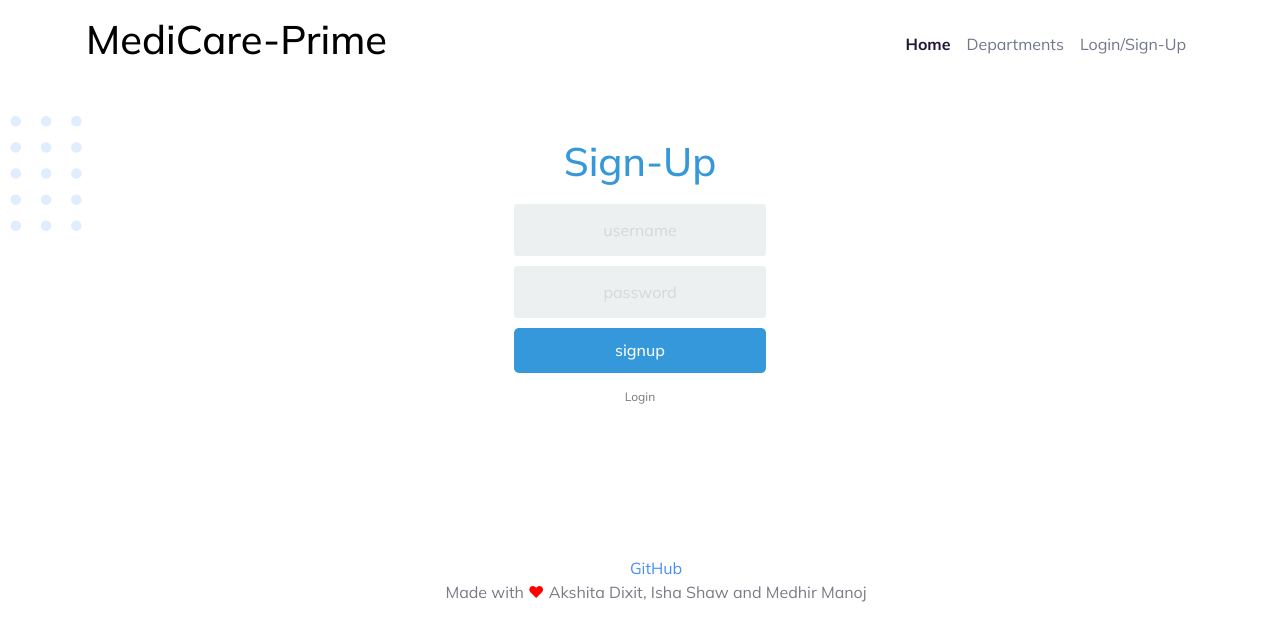
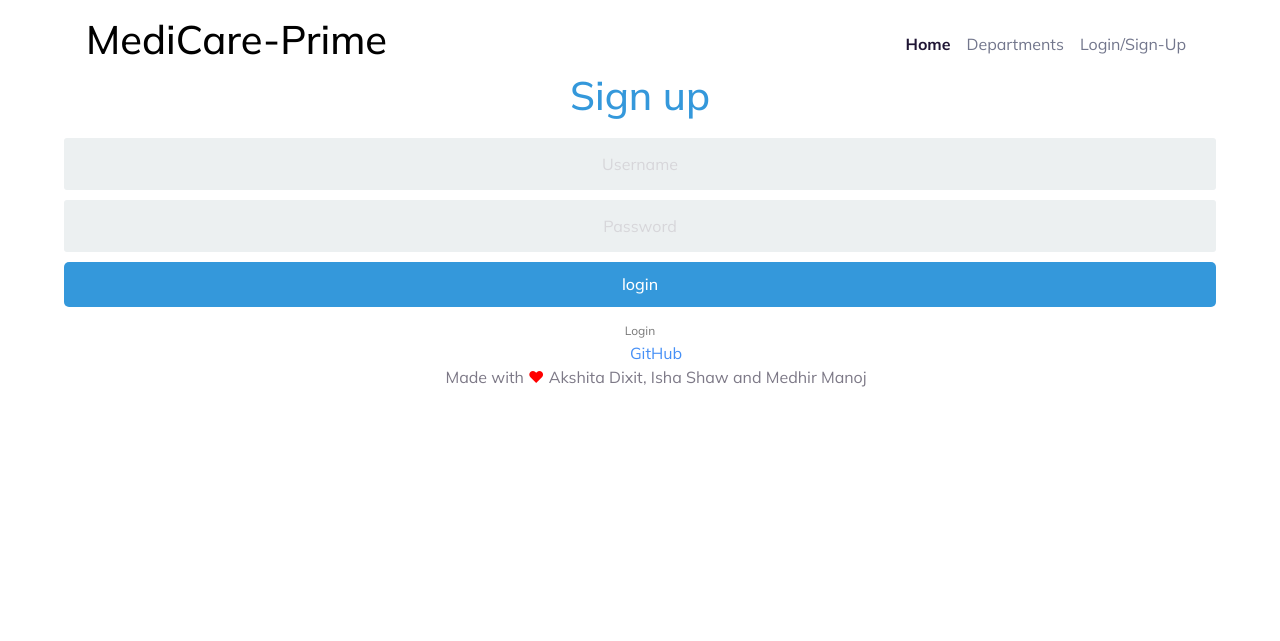
Before and after one commit to IIITKalyaniFOSC/MediCare-Prime, a Flask app: page /signup in a window 1280 px wide. Shown: the top 641 px of the page. Run offline with Flask 2, Linux system fonts and the light colour scheme; some libraries are stand-ins or nearby versions.

Commit message:
Update signup.html

```diff
--- a/templates/signup.html
+++ b/templates/signup.html
@@ -55,18 +55,16 @@
           </div>
         </div>
       </nav>
-      <section class="py-0">
-        <div class="bg-holder" style="background-image:url(../static/img/illustrations/dot.png);background-position:left;background-size:auto;margin-top:-105px;">
-        </div>
+      <div class = "login-page">
+            <div class="form">
+                <br><br><br>
+                <h1 class="login-h">Sign up</h1>
 
-
-        <div class="login-container">
-			<h1 class="login-h">Sign-Up</h1>
-		<form action="#" method="POST">
-			<input type="text" placeholder="username" class="field">
-			<input type="password" placeholder="password" class="field">
-			<input type="submit" value="signup" class="btn">
-		</form>
+                <form class="login">
+                    <input type ="text" placeholder="Username" class="field"/>
+                    <input type ="text" placeholder="Password" class="field"/>
+                    <input type="submit" value="login" class="btn">
+                </form>
 		<div class="pass-link">
 			<a href="{{ url_for('login') }}" >Login</a>
 		</div>
```
